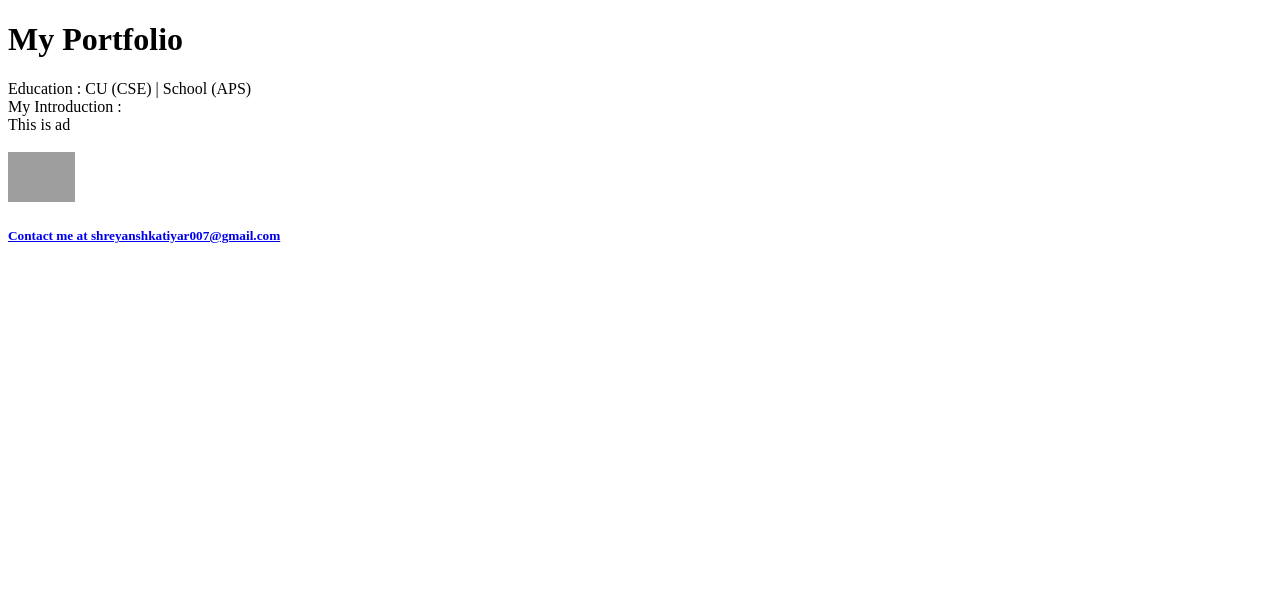
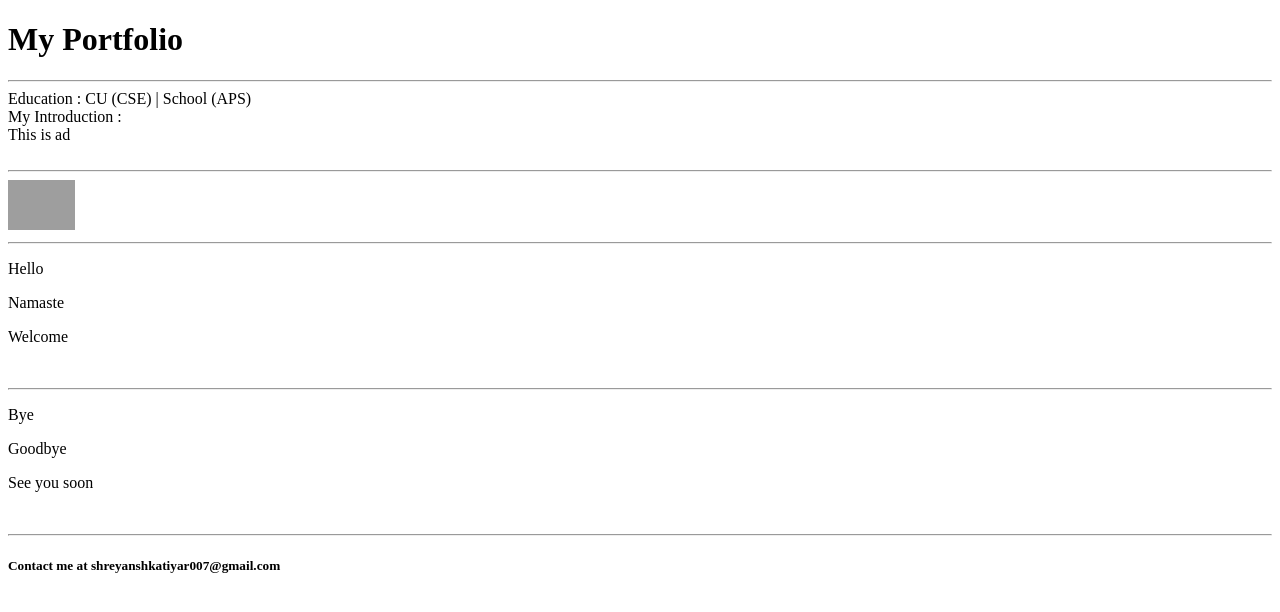
Before and after one commit to ShreyanshKatiyar007/Web-dev, a plain HTML site: page HTML/Layout.html in a window 1280 px wide. Drawn offline with Linux system fonts and the light colour scheme; grey boxes are pictures that could not be loaded.

Commit message:
Update Layout.html

```diff
--- a/HTML/Layout.html
+++ b/HTML/Layout.html
@@ -9,13 +9,29 @@
     <header>
         <h1> My Portfolio </h1>
     </header>
+    <hr/>
     <main>
         <section> Education : CU (CSE) | School (APS)</section>
         <article> My Introduction : </article>
         <aside> This is ad</aside>
         <br>
+        <hr/>
         <!-- To open link in next tab and to make image and link clickable -->
-        <a href="https://www.google.com/" target="_main"><img src="https://upload.wikimedia.org/wikipedia/commons/thumb/5/53/Google_%22G%22_Logo.svg/2008px-Google_%22G%22_Logo.svg.png"alt="Google"height="50"
+        <a href="https://www.google.com/" target="_main"><img src="https://upload.wikimedia.org/wikipedia/commons/thumb/5/53/Google_%22G%22_Logo.svg/2008px-Google_%22G%22_Logo.svg.png"alt="Google"height="50"/></a>
+        <hr/>
+        <div><p> Hello </p>
+             <p> Namaste </p>
+             <p> Welcome </p>
+        </div>
+        <br>
+        <hr/>
+        <span>
+              <p> Bye </p>
+              <p> Goodbye </p>
+              <p> See you soon</p>
+        </span>
+        <br>
+        <hr/>
    </main>
    <footer>
      <h5> Contact me at shreyanshkatiyar007@gmail.com</h5>
```
